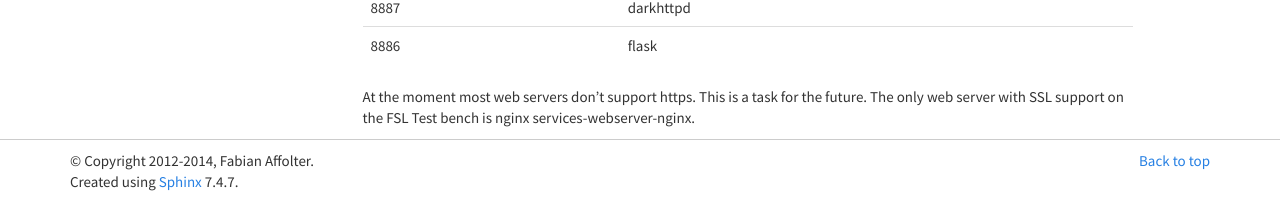
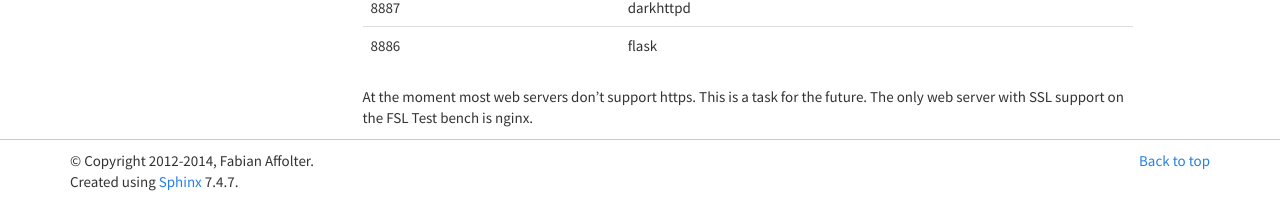
Before and after one commit to fabaff/fsl-test-bench, a Sphinx documentation site: the page built from docs/services/webserver/index.rst, in a window 1280 px wide and 1108 px high. Shown: the part 905-1105 px from the top of the window. Built offline with Sphinx 7.4.7, drawn with Linux system fonts in a browser that asks for light colours; formulas are drawn with MathJax 3.

Commit message:
fix link

```diff
--- a/docs/services/webserver/index.rst
+++ b/docs/services/webserver/index.rst
@@ -50,4 +50,4 @@
 
 At the moment most web servers don't support https. This is a task for
 the future. The only web server with SSL support on the FSL Test bench
-is :ref:`nginx services-webserver-nginx`.
+is :ref:`nginx <services-webserver-nginx>`.
```
